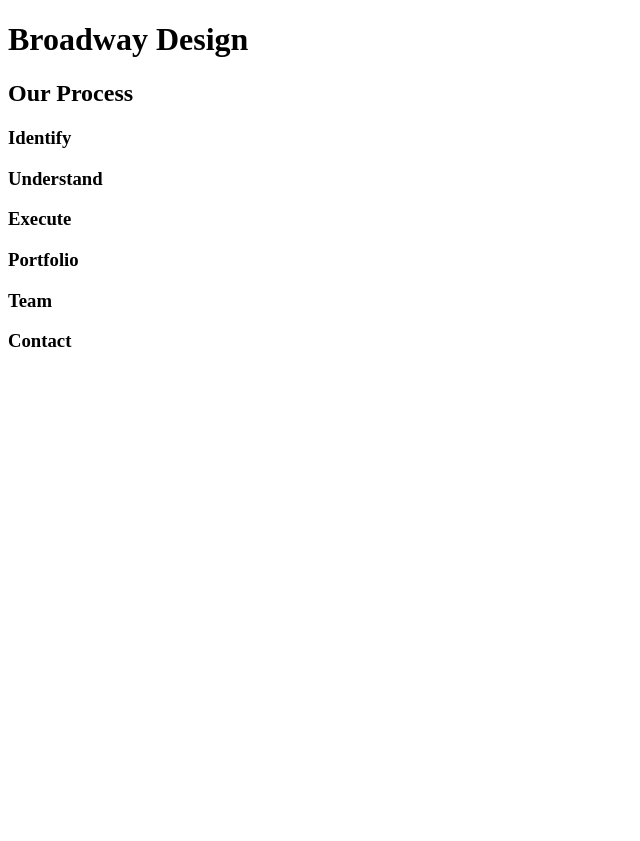
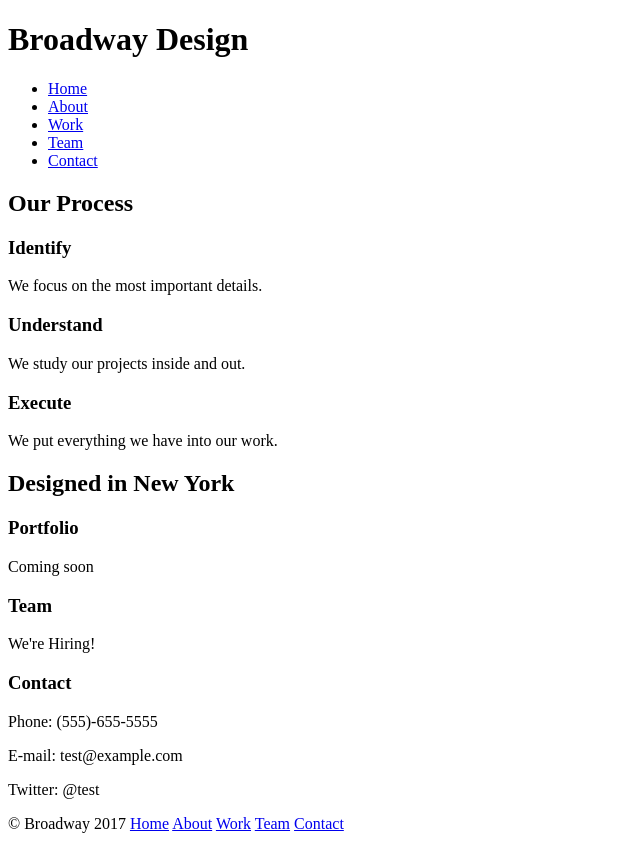
Before and after one commit to catrauth/ctrauth.github.io, a plain HTML site: page Broadway/index.html in a window 1280 px wide. Shown: the whole page, without its empty margins (0-640 px from the left). Before the commit the page ends 800 px from the top, so only its background shows below. Drawn offline with Linux system fonts and the light colour scheme.

Commit message:
add Headings and text

```diff
--- a/Broadway/index.html
+++ b/Broadway/index.html
@@ -2,19 +2,37 @@
 <html>
   <head>
     <meta charset="utf-8">
+    <link href="./resources/css/style.css" type="text/css" rel="stylesheet">
     <title>Bdoadway</title>
   </head>
   <body>
     <h1>Broadway Design</h1>
     <nav>
-
+      <ul>
+        <li> <a href="#Home">Home</a></li>
+        <li> <a href="#About">About</a></li>
+        <li> <a href="#Work">Work</a></li>
+        <li> <a href="#Team">Team</a></li>
+        <li> <a href="#Contact">Contact</a></li>
+      </ul>
     </nav>
     <h2>Our Process</h2>
     <h3>Identify</h3>
+      <p>We focus on the most important details.</p>
     <h3>Understand</h3>
+      <p>We study our projects inside and out.</p>
     <h3>Execute</h3>
+      <p>We put everything we have into our work.</p>
+    <h2>Designed in New York</h2>
     <h3>Portfolio</h3>
+      <p>Coming soon</p>
     <h3>Team</h3>
+      <p>We're Hiring!</p>
     <h3>Contact</h3>
+      <p>Phone:  (555)-655-5555</p>
+      <p>E-mail:  test@example.com</p>
+      <p>Twitter:  @test</p>
+
+      <f>© Broadway 2017 <a href="#Home">Home</a> <a href="#About">About</a> <a href="#Work">Work</a> <a href="#Team">Team</a> <a href="#Contact">Contact</a></f>
     </body>
 </html>
```
Also changed, not shown: Broadway/resources/css/style.css (line endings or trailing spaces), Broadway/resources/icons/execute.svg (renamed from Broadway/icons/execute.svg), Broadway/resources/icons/identify.svg (renamed from Broadway/icons/identify.svg), Broadway/resources/icons/understand.svg (renamed from Broadway/icons/understand.svg), Broadway/resources/images/the-flatiron-building.png (renamed from Broadway/images/the-flatiron-building.png).
